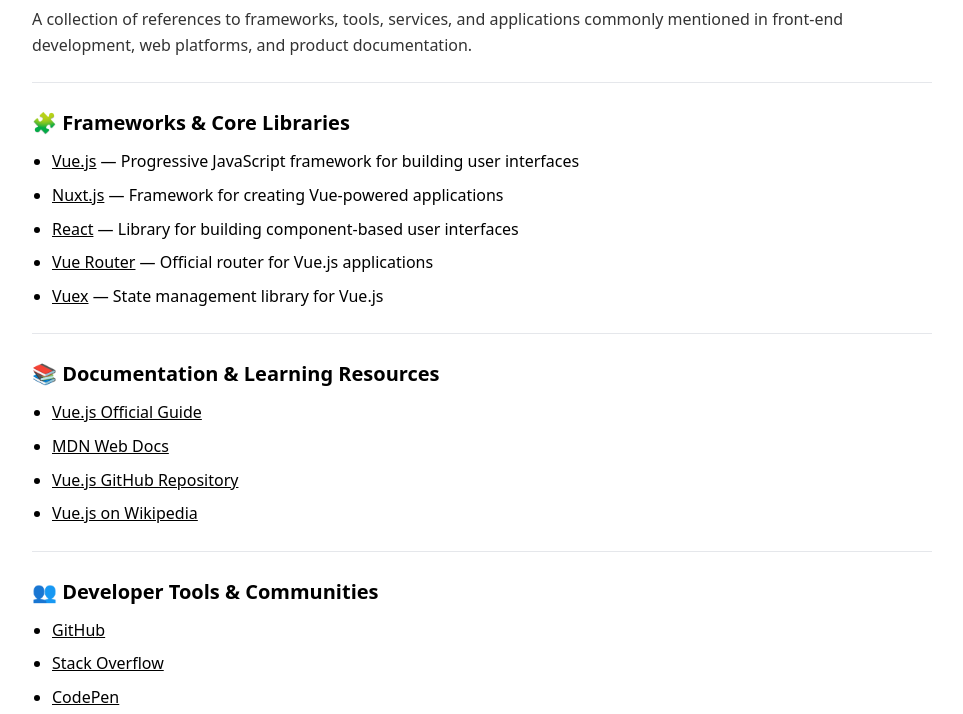
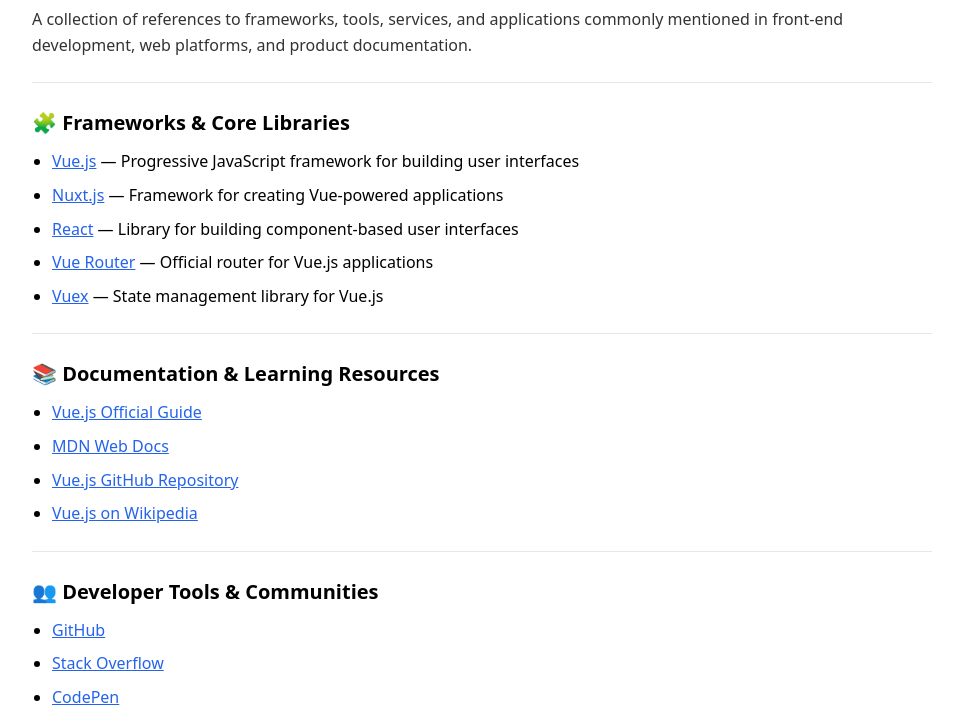
Before and after one commit to gph-phoebe/online-platform-resources, a plain HTML site: page index.html in a window 1280 px wide. Shown: the part 86-800 px from the top of the page, without its empty margins (158-1121 px from the left). Drawn offline with Linux system fonts and the light colour scheme.

Commit message:
[update] text color

```diff
--- a/index.html
+++ b/index.html
@@ -13,7 +13,8 @@
     h2 { margin: 24px 0 10px; font-size: 1.25rem; }
     ul { margin: 0 0 8px 1.25rem; padding: 0; }
     li { margin: 8px 0; }
-    a { color: inherit; text-decoration: underline; }
+    a { color: #2563eb; text-decoration: underline; transition: color 0.15s; }
+    a:hover, a:focus { color: #1e40af; text-decoration: underline; }
   </style>
 </head>
 <body>
```
